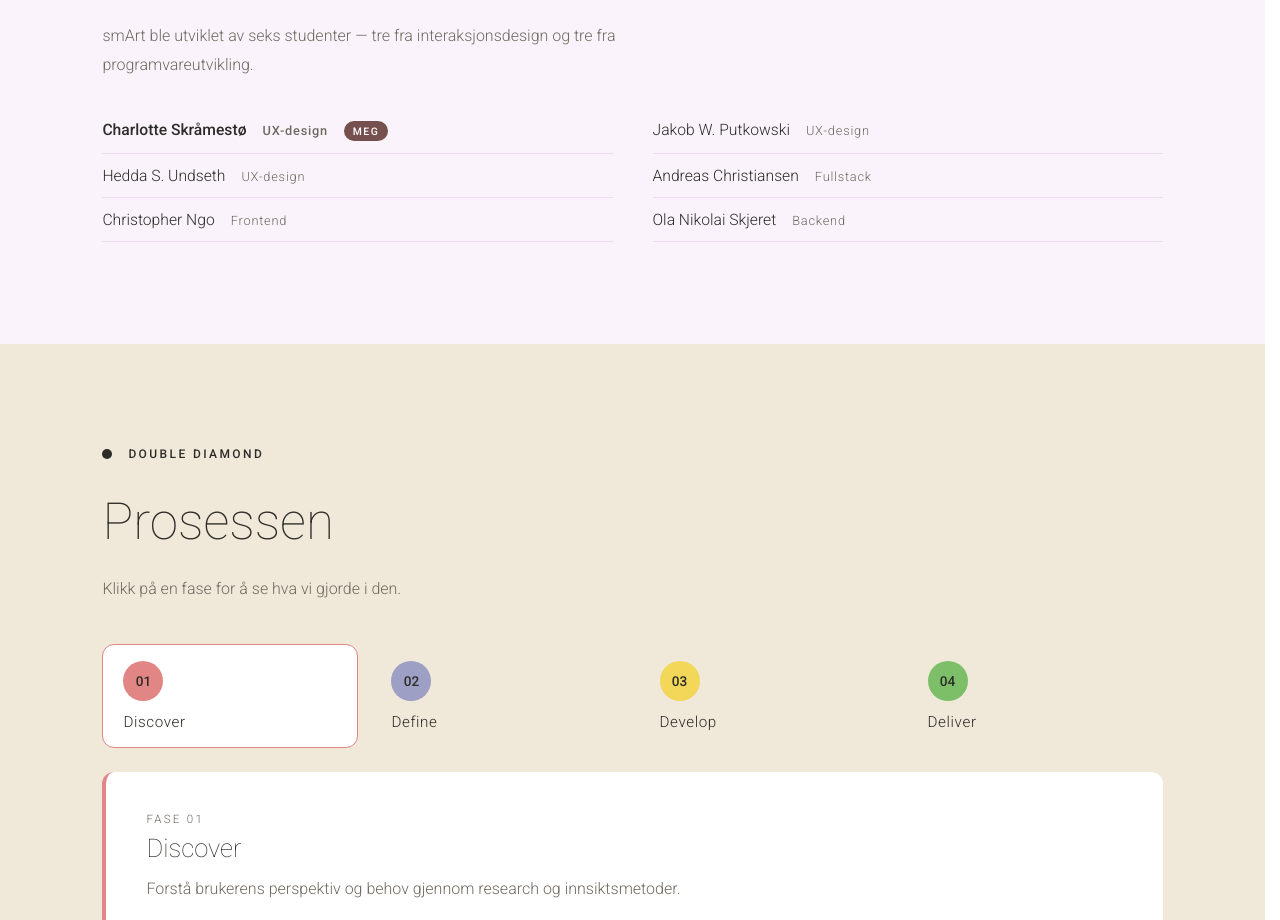
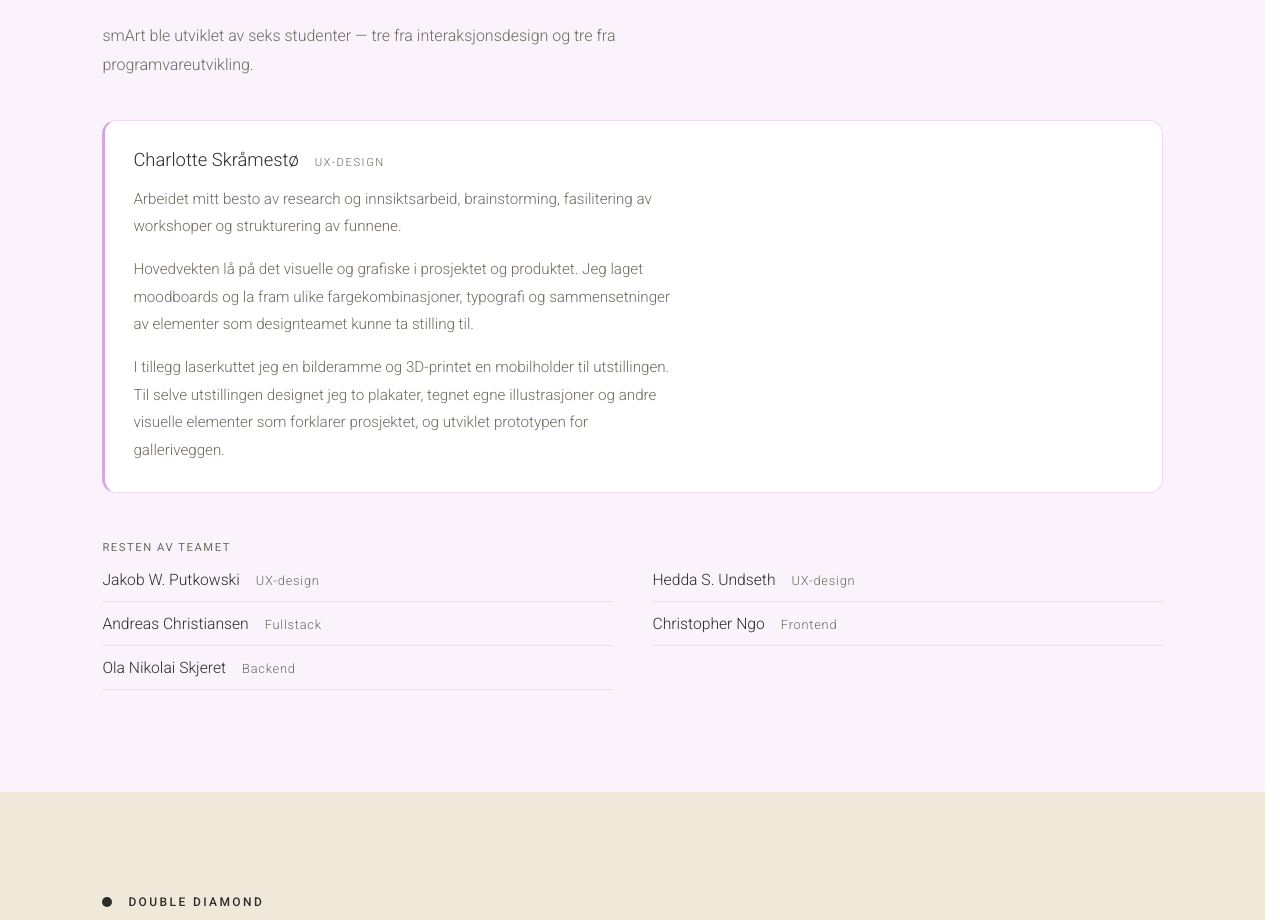
Before and after one commit to charlotteskr/portfolio, a React (Vite) app: page /smart in a window 1280 px wide. Shown: the part 1420-2340 px from the top of the page. Built offline with nearby package versions, Linux system fonts and the light colour scheme; a web font is replaced by a local one.

Commit message:
Løft mitt eget bidrag ut av teamtabellen
Rollen min trenger mer enn en linje, så den står i et eget kort over
lista med de fem andre. «Meg»-merket og den uthevede raden er fjernet.

Co-Authored-By: Claude Opus 5 <noreply@anthropic.com>

```diff
--- a/src/data/smart.js
+++ b/src/data/smart.js
@@ -10,8 +10,15 @@ export const heroMeta = [
   { label: 'Leveranse', value: 'Interaktiv utstilling' },
 ];
 
+// Mitt eget bidrag står for seg selv over lista, så teamtabellen bare er de
+// fem andre.
+export const myContribution = [
+  'Arbeidet mitt besto av research og innsiktsarbeid, brainstorming, fasilitering av workshoper og strukturering av funnene.',
+  'Hovedvekten lå på det visuelle og grafiske i prosjektet og produktet. Jeg laget moodboards og la fram ulike fargekombinasjoner, typografi og sammensetninger av elementer som designteamet kunne ta stilling til.',
+  'I tillegg laserkuttet jeg en bilderamme og 3D-printet en mobilholder til utstillingen. Til selve utstillingen designet jeg to plakater, tegnet egne illustrasjoner og andre visuelle elementer som forklarer prosjektet, og utviklet prototypen for galleriveggen.',
+];
+
 export const team = [
-  { name: 'Charlotte Skråmestø', role: 'UX-design', me: true },
   { name: 'Jakob W. Putkowski', role: 'UX-design' },
   { name: 'Hedda S. Undseth', role: 'UX-design' },
   { name: 'Andreas Christiansen', role: 'Fullstack' },
--- a/src/pages/Smart.jsx
+++ b/src/pages/Smart.jsx
@@ -10,6 +10,7 @@ import {
   heroMeta,
   insights,
   moscow,
+  myContribution,
   physical,
   posters,
   processPhases,
@@ -113,12 +114,25 @@ export default function Smart() {
           smArt ble utviklet av seks studenter — tre fra interaksjonsdesign og tre fra
           programvareutvikling.
         </p>
+
+        <div className="sm-me reveal">
+          <div className="sm-me-head">
+            <span className="sm-me-name">Charlotte Skråmestø</span>
+            <span className="sm-me-role">UX-design</span>
+          </div>
+          {myContribution.map((paragraph) => (
+            <p className="sm-me-text" key={paragraph}>
+              {paragraph}
+            </p>
+          ))}
+        </div>
+
+        <h3 className="sm-team-heading reveal">Resten av teamet</h3>
         <div className="sm-team-grid reveal">
           {team.map((member) => (
-            <div className={`sm-team-member${member.me ? ' me' : ''}`} key={member.name}>
+            <div className="sm-team-member" key={member.name}>
               <span className="sm-team-name">{member.name}</span>
               <span className="sm-team-role">{member.role}</span>
-              {member.me && <span className="sm-team-flag">Meg</span>}
             </div>
           ))}
         </div>
--- a/src/styles/smart.css
+++ b/src/styles/smart.css
@@ -799,11 +799,50 @@ body.case-smart {
 @keyframes smFadeIn { from { opacity: 0; } to { opacity: 1; } }
 
 /* ── TEAM ── */
+/* Mitt eget bidrag står i et kort over lista, ikke som en rad i den: det er
+   den ene rollen som trenger mer enn en linje. */
+.sm-me {
+  margin-top: 2.5rem;
+  padding: 1.75rem;
+  border: 1px solid var(--line);
+  border-left: 3px solid var(--accent);
+  border-radius: 14px;
+  background: var(--card);
+}
+.sm-me-head {
+  display: flex;
+  flex-wrap: wrap;
+  gap: 0.3rem 1rem;
+  align-items: baseline;
+}
+.sm-me-name { font-size: 1.15rem; }
+.sm-me-role {
+  font-size: 0.7rem;
+  letter-spacing: 0.14em;
+  text-transform: uppercase;
+  color: var(--dim);
+}
+.sm-me-text {
+  margin: 1rem 0 0;
+  font-size: 0.95rem;
+  line-height: 1.8;
+  font-weight: 300;
+  color: var(--dim);
+  max-width: 65ch;
+}
+.sm-team-heading {
+  margin-top: 3rem;
+  font-size: 0.7rem;
+  font-weight: 400;
+  letter-spacing: 0.14em;
+  text-transform: uppercase;
+  color: var(--dim);
+}
 .sm-team-grid {
   display: grid;
   grid-template-columns: 1fr;
   gap: 0.75rem;
-  margin-top: 2.5rem;
+  margin-top: 1rem;
 }
 .sm-team-member {
   display: flex;
@@ -813,19 +852,8 @@ body.case-smart {
   padding-bottom: 0.75rem;
   border-bottom: 1px solid var(--line);
 }
-.sm-team-member.me { font-weight: 500; }
 .sm-team-name { font-size: 0.98rem; }
 .sm-team-role { font-size: 0.8rem; color: var(--dim); letter-spacing: 0.06em; }
-.sm-team-flag {
-  font-size: 0.65rem;
-  letter-spacing: 0.14em;
-  text-transform: uppercase;
-  background: color-mix(in srgb, var(--phase-discover) 40%, var(--ink-smart));
-  color: var(--white);
-  padding: 0.2rem 0.55rem;
-  border-radius: 999px;
-}
-
 /* ══════════════════════════════════════════════════════════════════
    ≥ 481px — stor telefon
    ══════════════════════════════════════════════════════════════════ */
```
